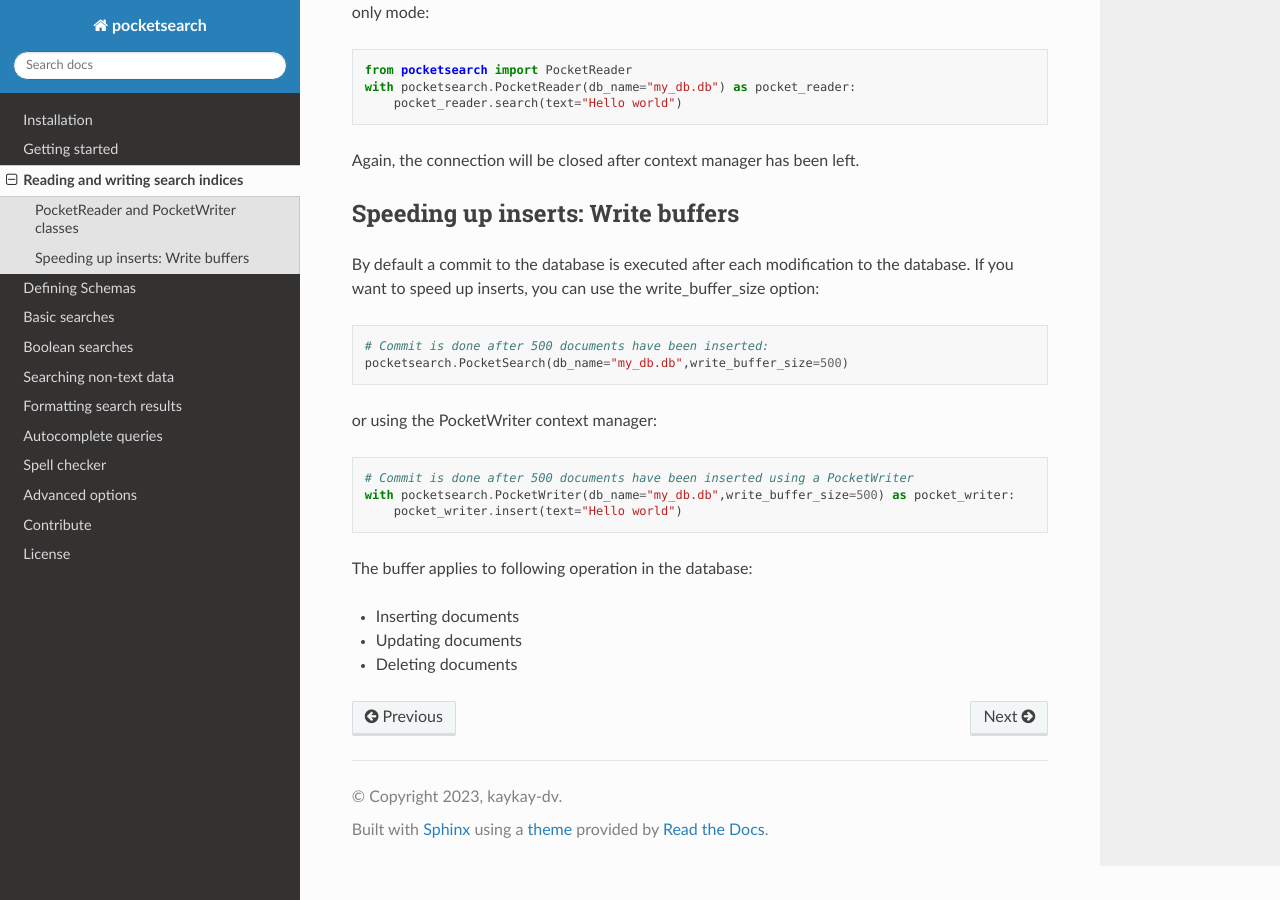
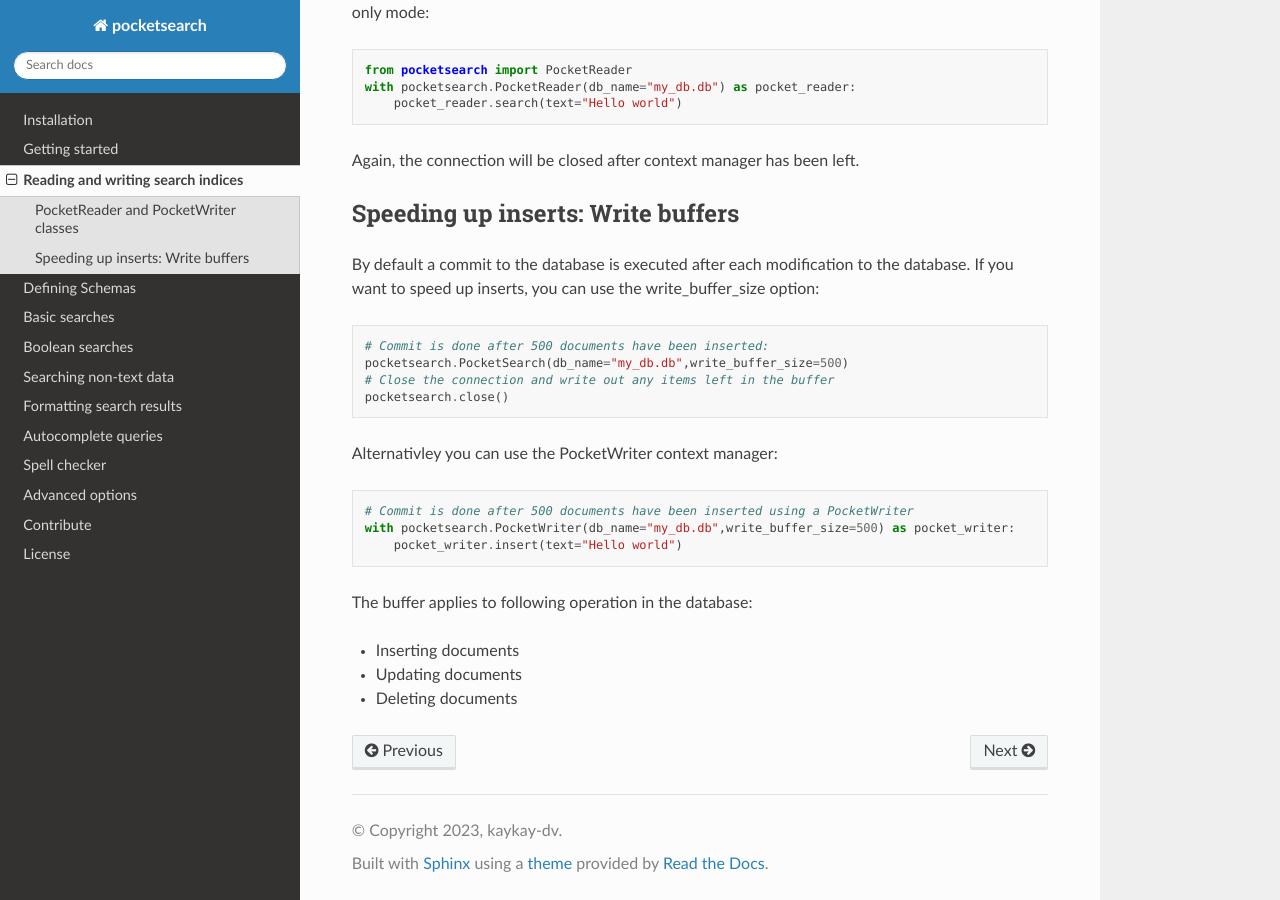
Before and after one commit to kaykay-dv/pocketsearch, a Sphinx documentation site: the page built from docs/persistent_databases.md, in a window 1280 px wide and 900 px high, scrolled down 1039 px. Built offline with Sphinx 7.4.7 and the Read the Docs theme 2.0.0, drawn with Linux system fonts in a browser that asks for light colours.

Commit message:
Updated documentation

````diff
--- a/docs/persistent_databases.md
+++ b/docs/persistent_databases.md
@@ -62,9 +62,11 @@
 ```Python
 # Commit is done after 500 documents have been inserted:
 pocketsearch.PocketSearch(db_name="my_db.db",write_buffer_size=500)
+# Close the connection and write out any items left in the buffer
+pocketsearch.close()
 ```
 
-or using the PocketWriter context manager:
+Alternativley you can use the PocketWriter context manager:
 
 ```Python
 # Commit is done after 500 documents have been inserted using a PocketWriter
@@ -72,6 +74,8 @@
     pocket_writer.insert(text="Hello world")
 ```
 
+
+
 The buffer applies to following operation in the database:
 
 * Inserting documents
````
